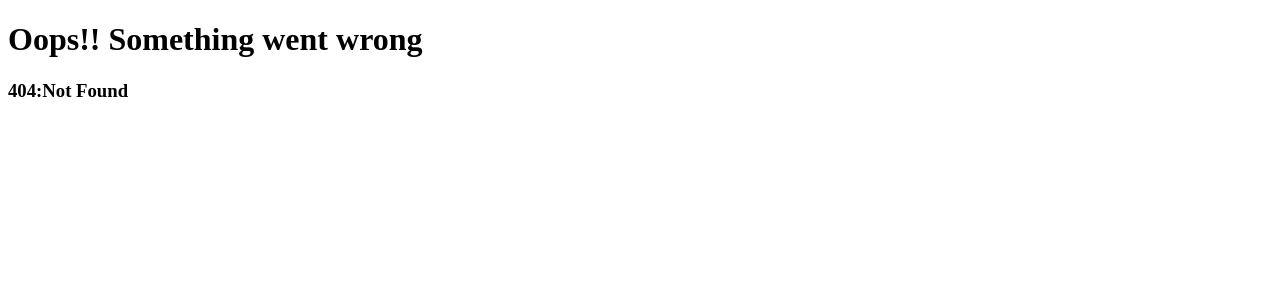
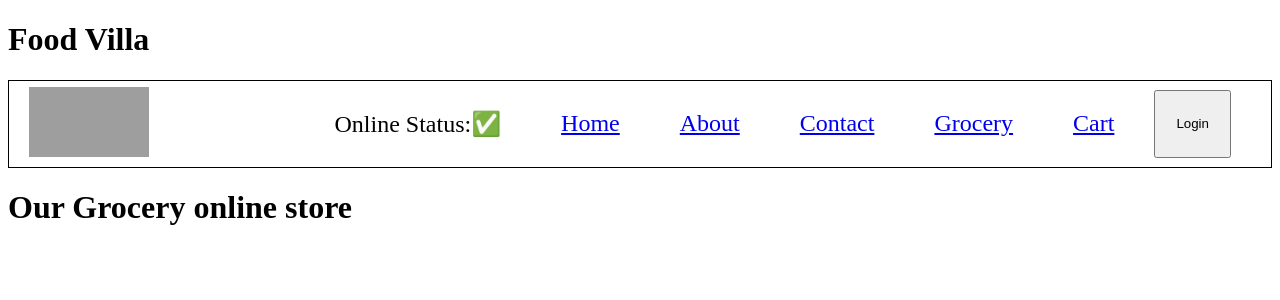
Before and after one commit to shraddha-123P/namaste-react-new, a React (Vite) app: page /grocery in a window 1280 px wide. Before the commit this address had no page. Shown: the top 300 px of the page. Built offline with nearby package versions, Linux system fonts and the light colour scheme; grey boxes are pictures that could not be loaded.

Commit message:
epi-9 & 10

```diff
--- a/src/App.js
+++ b/src/App.js
@@ -1,4 +1,4 @@
-import React from "react";
+import React, { lazy }from "react";
 import ReactDOM from "react-dom/client";
 import Header from "./components/Header";
 import Body from "./components/Body";
@@ -7,9 +7,12 @@ import Contact from "./components/Contact";
 import Error from "./components/Error";
 import { createBrowserRouter, RouterProvider , Outlet} from "react-router-dom";
 // import RestaurantCard from "./components/RestaurantCard";
-
 import  RestaurantMenu  from "./components/RestaurantMenu";
 
+// on demand loading
+// chunking / Code spliting / lazy loading / on demand loading / dynamic import
+
+const Grocery = lazy(()=> import("./components/Grocery"));
 const AppLayout = () => {
   return (
     <div className="app">
@@ -41,6 +44,10 @@ const appRouter = createBrowserRouter([
   {
     path: "/restaurants/:resId",
     element:<RestaurantMenu/>,
+  },
+  {
+    path: "/grocery",
+    element: <Grocery/>,
   }
 ],
 errorElement: <Error />,
--- /dev/null
+++ b/src/components/Grocery.js
@@ -0,0 +1,6 @@
+const Grocery = ()=> {
+    return (
+    <h1> Our Grocery online store</h1>
+    );
+};
+export default Grocery;
--- a/src/components/Header.js
+++ b/src/components/Header.js
@@ -28,6 +28,9 @@ const Header = () => {
           <li>
             <Link to ="/contact">Contact</Link>
           </li>
+           <li>
+            <Link to ="/grocery">Grocery</Link>
+          </li>
           <li>
             <Link to ="/cart">Cart</Link>
           </li>
```
Also changed, not shown: my notes.txt.
